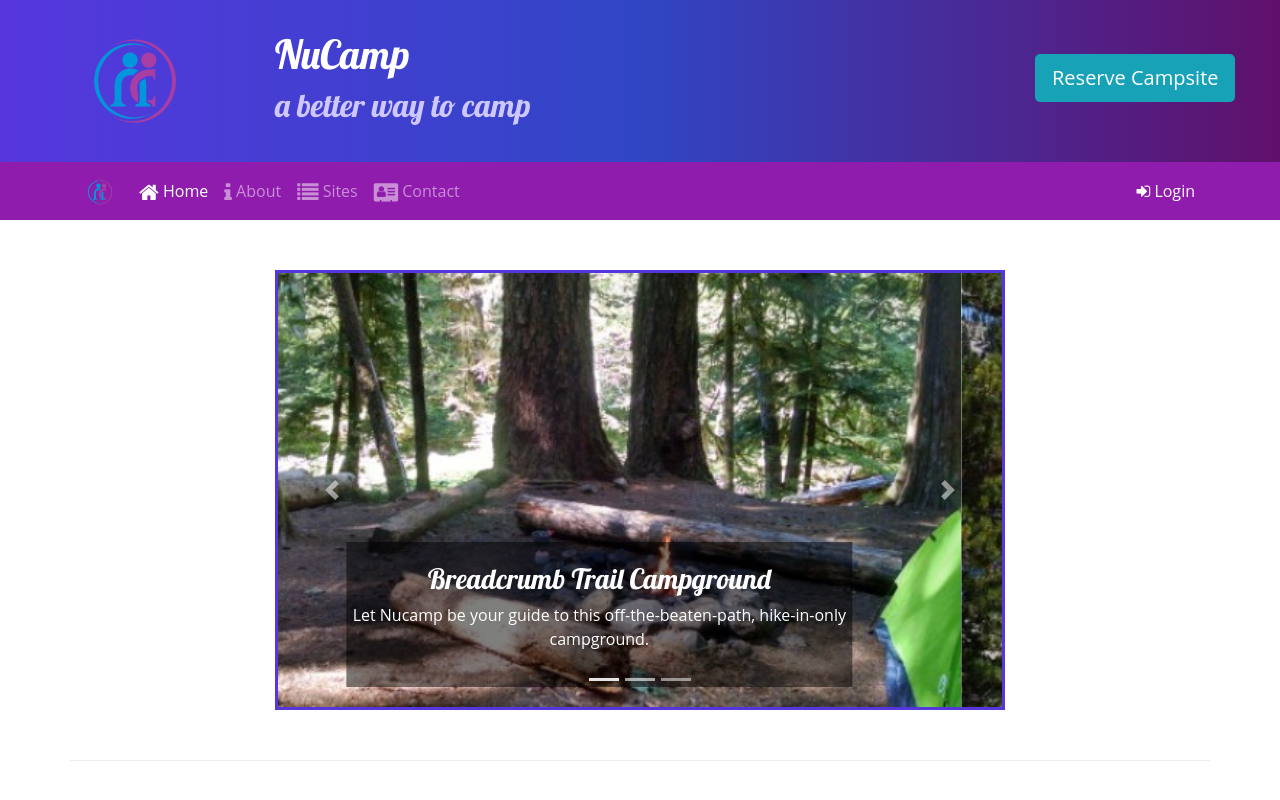
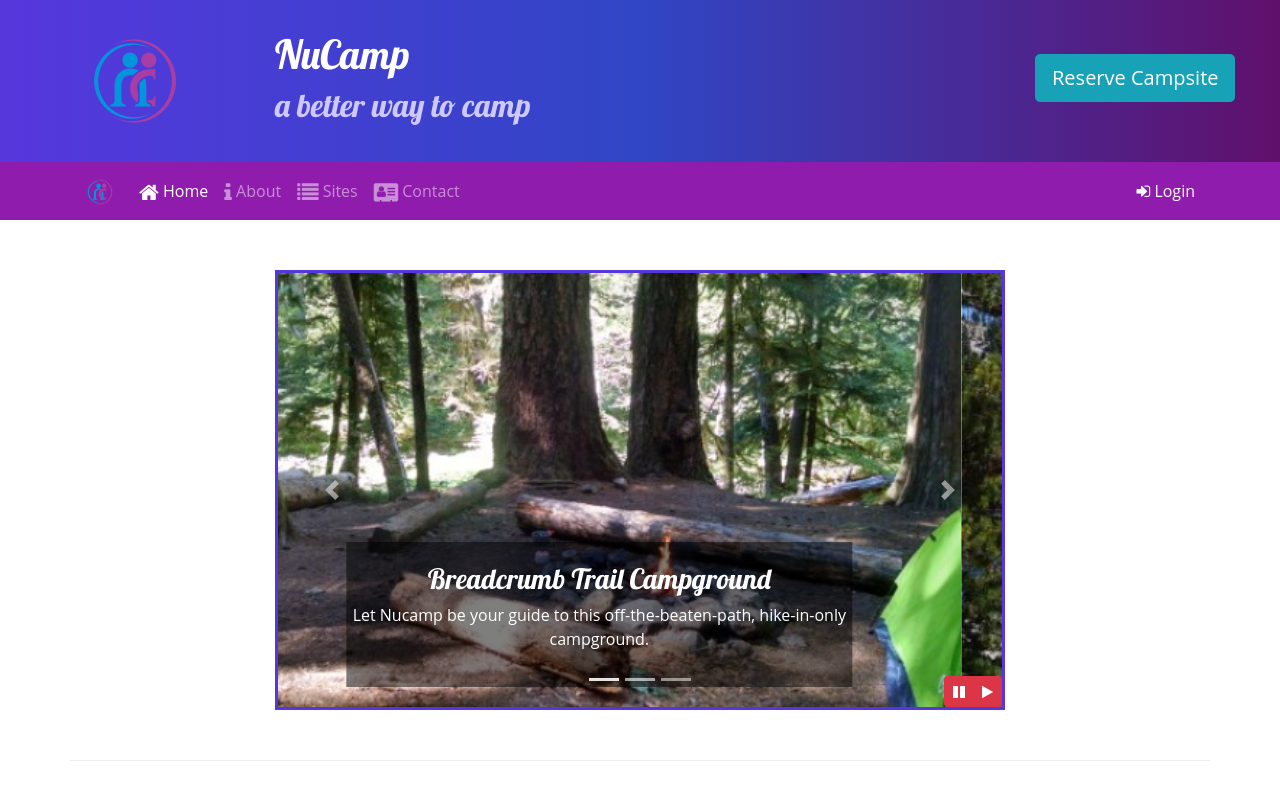
Before and after one commit to mektefaie/nucamp-bootstrap, a website: page index.html in a window 1280 px wide. Shown: the top 800 px of the page. Drawn offline with nearby package versions, Linux system fonts and the light colour scheme.

Commit message:
add bootstrap and jquery part 1

```diff
--- a/css/styles.css
+++ b/css/styles.css
@@ -48,3 +48,10 @@ a, a:hover {
 .carousel {
     border: solid #5637DD;
 }
+
+#carouselButton {
+    position: absolute;
+    right: 0;
+    bottom: 0;
+    z-index: 100;
+}
--- a/index.html
+++ b/index.html
@@ -76,10 +76,12 @@
                                 <label class="col-sm-6 col-form-label">Campsite Type</label>
                                 <div class="col-2 btn-group btn-group-toggle" data-toggle="buttons">
                                     <label class="btn btn-success">
-                                        <input type="radio" name="siteType" id="siteTent" value="tent" autocomplete="off" checked> Tent
+                                        <input type="radio" name="siteType" id="siteTent" value="tent"
+                                            autocomplete="off" checked> Tent
                                     </label>
                                     <label class="btn btn-primary">
-                                        <input type="radio" name="siteType" id="siteRV" value="RV" autocomplete="off"> RV
+                                        <input type="radio" name="siteType" id="siteRV" value="RV" autocomplete="off">
+                                        RV
                                     </label>
                                 </div>
                             </div>
@@ -210,6 +212,14 @@
                         <span class="carousel-control-next-icon"></span>
                         <span class="sr-only">Next</span>
                     </a>
+                    <div class="btn-group" id="carouselButton">
+                        <button class="btn btn-danger btn-sm" id="carouselPause">
+                            <i class="fa fa-pause"></i>
+                        </button>
+                        <button class="btn btn-danger btn-sm" id="carouselPlay">
+                            <i class="fa fa-play"></i>
+                        </button>
+                    </div>
                 </div>
             </div>
         </div>
@@ -306,6 +316,17 @@
     <script src="node_modules/popper.js/dist/umd/popper.min.js"></script>
     <script src="node_modules/bootstrap/dist/js/bootstrap.min.js"></script>
 
+    <script>
+        $(function () {
+            $(".carousel").carousel({ interval: 2000, pause: "false" });
+            $("#carouselPause").click(function () {
+                $(".carousel").carousel("pause");
+            });
+            $("#carouselPlay").click(function () {
+                $(".carousel").carousel("cycle");
+            });
+        });
+    </script>
 </body>
 
 </html>
```
